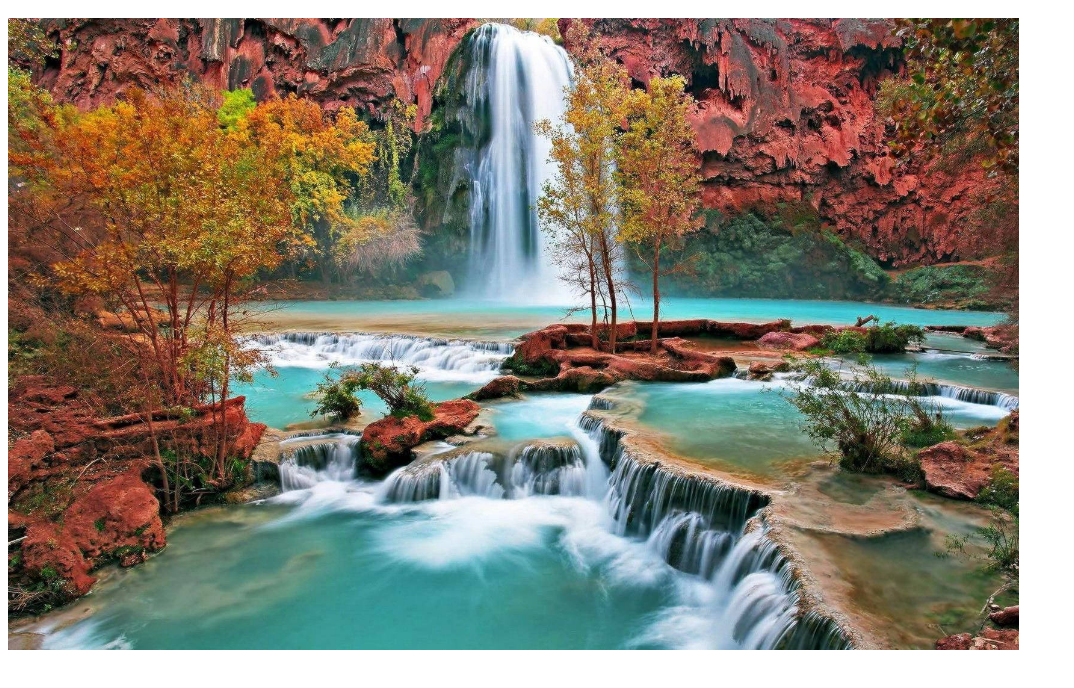
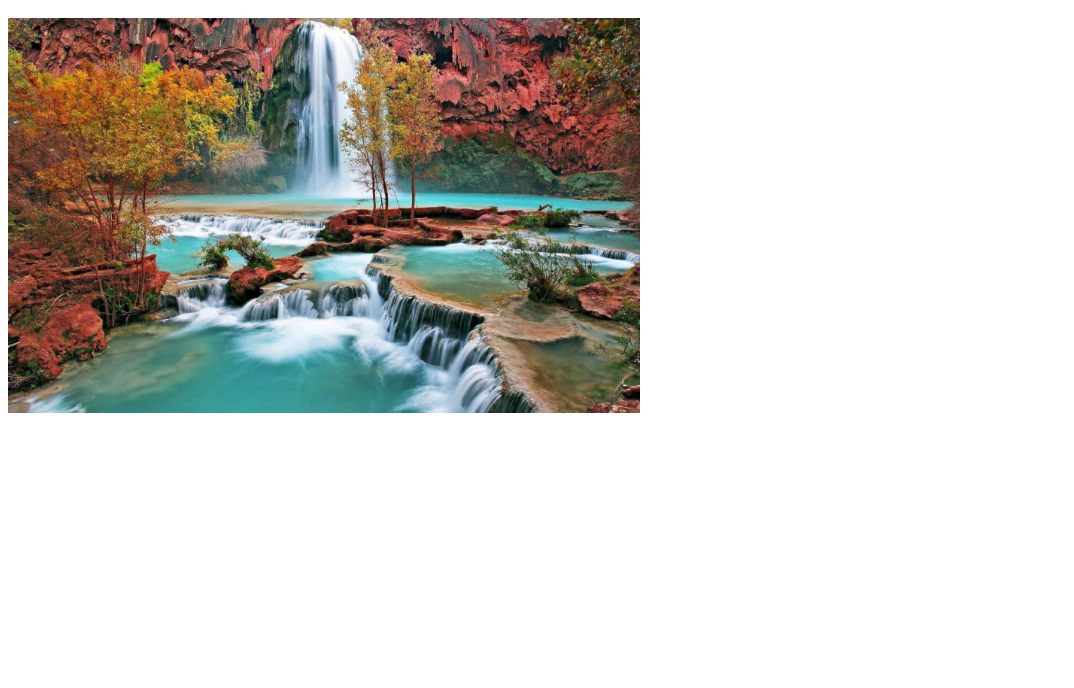
Before and after one commit to Bhavani2704/about-myself, a plain HTML site: page index.html in a window 1280 px wide. Shown: the part 48-736 px from the top of the page, without its empty margins (0-1074 px from the left). Drawn offline with Linux system fonts and the light colour scheme.

Commit message:
to reduce image width

```diff
--- a/index.html
+++ b/index.html
@@ -7,6 +7,6 @@
 </head>
 <body>
     <h1>Bhavani software creator</h1>
-<img width="80%" src="Waterfall.jpg">
+<img width="50%" src="Waterfall.jpg">
 </body>
 </html>
```
